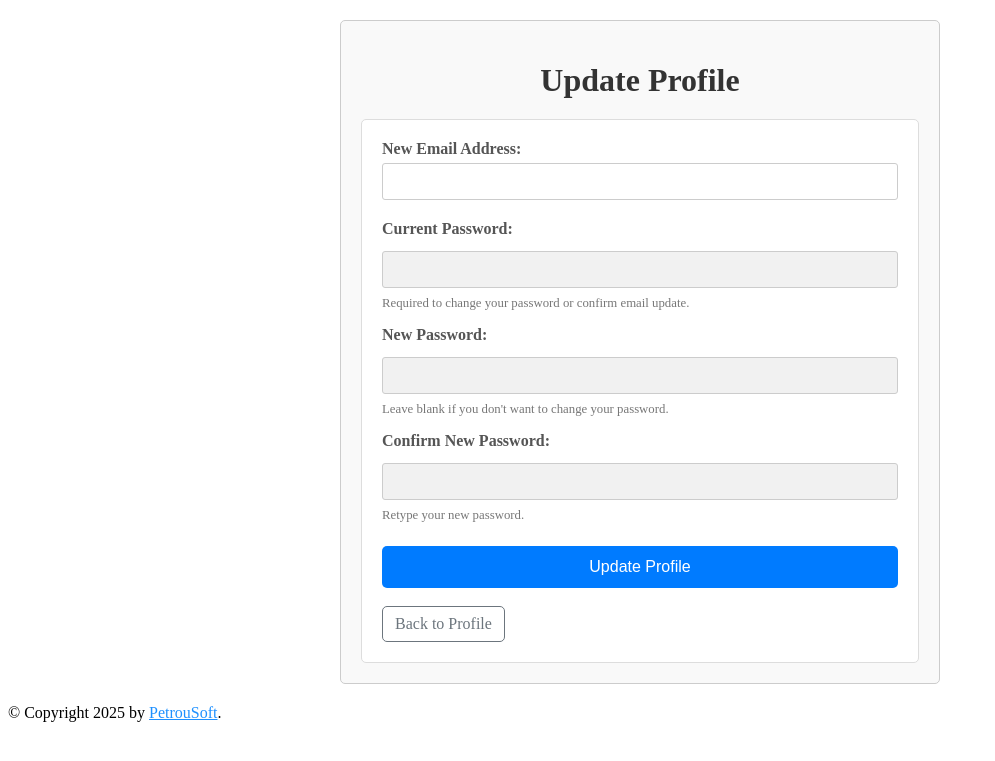
After one commit to gpetrousov/tachydev, a FastAPI app: template user_management/templates/update.html in a window 1280 px wide. The commit adds this page. Shown: the top 761 px of the page, without its empty margins (0-995 px from the left). Run offline with FastAPI, Linux system fonts and the light colour scheme; the template is opened without the code that fills it, so the values that code supplies are empty.

Commit message:
User management update user

```diff
--- a/user_management/main.py
+++ b/user_management/main.py
@@ -50,6 +50,13 @@ class UserRequest(BaseModel):
                     }
                 }
             }
+
+
+class UpdatedUserRequest(BaseModel):
+    email: str = Field(min_length=4)
+    current_password: str = Field(min_length=4)
+    new_password: str = Field(min_length=4)
+    confirm_new_password: str = Field(min_length=4)
 
 
 Base.metadata.create_all(bind=engine)
@@ -183,14 +190,17 @@ async def get_me(current_user: Annotated[User, Depends(get_current_user)], reque
 
 
 # UPDATE - SELECT - UPDATE
-@app.put("/update", status_code=status.HTTP_204_NO_CONTENT)
-async def update_me(current_user: Annotated[User, Depends(get_current_user)], updated_user: UserRequest):
+@app.get("/update", response_class=HTMLResponse)
+async def update_page(current_user: Annotated[User, Depends(get_current_user)], request: Request):
+    return templates.TemplateResponse("update.html", {"request": request, "user": current_user})
+
+
+@app.post("/update", status_code=status.HTTP_204_NO_CONTENT, response_class=HTMLResponse)
+async def update_me(current_user: Annotated[User, Depends(get_current_user)], request: Request, updated_user: Annotated[UpdatedUserRequest, Form()]):
     """ Update my user information """
-    print(f"Update user: {updated_user}")
     orm_update_statement = update(User).where(User.username == current_user.username).values(
-            username=updated_user.username,
             email=updated_user.email,
-            hashed_password=bcrypt_context.hash(updated_user.password)
+            hashed_password=bcrypt_context.hash(updated_user.new_password)
             )
     with Session() as sess:
         try:
--- a/user_management/static/style.css
+++ b/user_management/static/style.css
@@ -186,3 +186,73 @@ span.psw {
 .profile-link:hover {
     background-color: #e7f3ff;
 }
+
+/* Add these to your existing CSS or a new file */
+.profile-form {
+    margin-top: 20px;
+    padding: 20px;
+    border: 1px solid #ddd;
+    border-radius: 5px;
+    background-color: #fff;
+}
+
+.form-group {
+    margin-bottom: 15px;
+}
+
+.form-group label {
+    display: block;
+    margin-bottom: 5px;
+    font-weight: bold;
+    color: #555;
+}
+
+.form-group input[type="email"],
+.form-group input[type="password"] {
+    width: 100%;
+    padding: 10px;
+    border: 1px solid #ccc;
+    border-radius: 3px;
+    box-sizing: border-box;
+    margin-bottom: 5px;
+}
+
+.form-text {
+    display: block;
+    font-size: 0.8em;
+    color: #777;
+    margin-top: 3px;
+}
+
+.profile-button {
+    background-color: #007bff; /* Bootstrap primary color */
+    color: white;
+    padding: 12px 20px;
+    border: none;
+    border-radius: 5px;
+    cursor: pointer;
+    width: 100%;
+    font-size: 1em;
+    transition: background-color 0.3s ease;
+}
+
+.profile-button:hover {
+    background-color: #0056b3;
+}
+
+.profile-link-secondary {
+    display: inline-block;
+    margin-top: 10px;
+    color: #6c757d; /* Bootstrap secondary color */
+    text-decoration: none;
+    padding: 8px 12px;
+    border: 1px solid #6c757d;
+    border-radius: 5px;
+    background-color: white;
+    transition: background-color 0.3s ease, color 0.3s ease;
+}
+
+.profile-link-secondary:hover {
+    background-color: #e2e6ea;
+    color: #495057;
+}
--- /dev/null
+++ b/user_management/templates/update.html
@@ -0,0 +1,47 @@
+{% extends "base.html" %}
+
+{% block title %}Update Profile{% endblock %}
+
+{% block content %}
+    <div class="profile-container">
+        <div class="profile-header">
+            <h1>Update Profile</h1>
+        </div>
+
+        {% if error %}
+            <p style="color: red;">{{ error }}</p>
+        {% endif %}
+
+        {% if success %}
+            <p style="color: green;">{{ success }}</p>
+        {% endif %}
+
+        <form action="/update" method="post" class="profile-form">
+            <div class="form-group">
+                <label for="email">New Email Address:</label>
+                <input type="email" id="email" name="email" value="{{ user.email }}" required>
+            </div>
+
+            <div class="form-group">
+                <label for="current_password">Current Password:</label>
+                <input type="password" id="current_password" name="current_password">
+                <small class="form-text text-muted">Required to change your password or confirm email update.</small>
+            </div>
+
+            <div class="form-group">
+                <label for="new_password">New Password:</label>
+                <input type="password" id="new_password" name="new_password">
+                <small class="form-text text-muted">Leave blank if you don't want to change your password.</small>
+            </div>
+
+            <div class="form-group">
+                <label for="confirm_new_password">Confirm New Password:</label>
+                <input type="password" id="confirm_new_password" name="confirm_new_password">
+                <small class="form-text text-muted">Retype your new password.</small>
+            </div>
+
+            <button type="submit" class="profile-button">Update Profile</button>
+            <a href="/me" class="profile-link-secondary">Back to Profile</a>
+        </form>
+    </div>
+{% endblock %}
```
